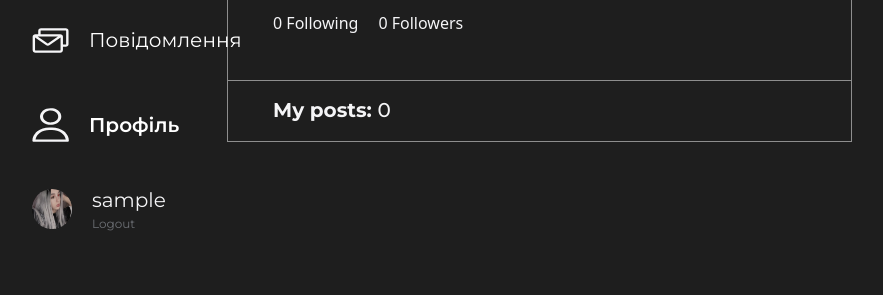
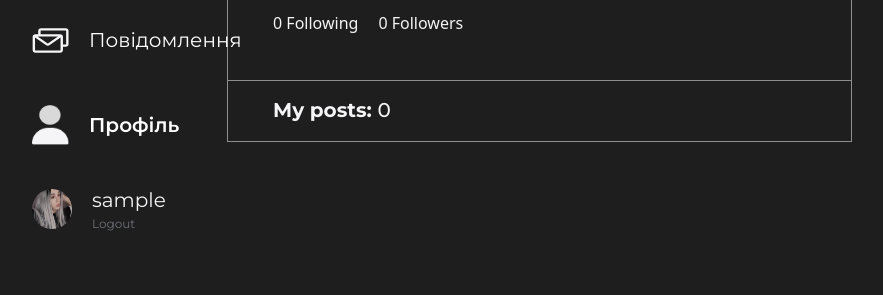
Before and after one commit to Alekssin1/Social-Network, a Django app: template users/templates/users/profile.html in a window 1280 px wide. Shown: the part 438-733 px from the top of the page, without its empty margins (116-999 px from the left). Run offline with Django 3.2, Linux system fonts and the light colour scheme; the template is opened without the code that fills it: values that come from a table or form of the project are taken from there, others are empty; the visitor is signed in with stand-in values (Sample User, id 1); data comes from the database, SQL or seed files in the repository; parts of the project's set-up code (start-up, migrations or seed data) failed here and were passed over.

Commit message:
added active img for profile

```diff
--- a/our_post/templates/our_post/main.html
+++ b/our_post/templates/our_post/main.html
@@ -3,6 +3,10 @@
 
 {% block imgHome %}
 <img class="home_pic" src="{% static 'img/active_home.svg' %}" alt="main_left" />
+{% endblock %}
+
+{% block imgProfile %}
+<img class="profile_pic" src="{% static 'img/profile.svg' %}" alt="profile_left" />
 {% endblock %}
 
 {% block title %}
--- a/our_post/templates/our_post/post.html
+++ b/our_post/templates/our_post/post.html
@@ -7,6 +7,10 @@ Post
 
 {% block imgHome %}
 <img class="home_pic" src="{% static 'img/active_home.svg' %}" alt="main_left" />
+{% endblock %}
+
+{% block profile %}
+<img class="profile_pic" src="{% static 'img/profile.svg' %}" alt="profile_left" />
 {% endblock %}
 
 {% block active_main %}
--- a/templates/base.html
+++ b/templates/base.html
@@ -53,7 +53,8 @@
 
           <div class="profile_in_left_menu left_menu_block left_hover">
             <div class="left_side-img">
-              <img class="profile_pic" src="{% static 'img/profile.svg' %}" alt="profile_left" />
+              {% block imgProfile %}
+              {% endblock %}
             </div>
             <a {% if user.is_authenticated %} href="{{ user.getUsernameProfile }}"  {% else %} href="{% url 'login' %}" {% endif %} style="text-decoration:none;"><span class="profile_left_text text_left {% block active_profile %}{% endblock %}">Профіль</span></a>
           </div>
--- a/templates/basechat.html
+++ b/templates/basechat.html
@@ -67,6 +67,7 @@
 
     <div class="profile_in_left_menu left_menu_block left_hover">
       <div class="left_side-img">
+
         <img
           class="profile_pic"
           src="{% static 'img/profile.svg' %}"
--- a/users/templates/users/profile.html
+++ b/users/templates/users/profile.html
@@ -13,6 +13,10 @@ active_text
 
 {% block imgHome %}
 <img class="home_pic" src="{% static 'img/home.png' %}" alt="main_left" />
+{% endblock %}
+
+{% block imgProfile %}
+<img class="profile_pic" src="{% static 'img/profile-active.png' %}" alt="profile_left" />
 {% endblock %}
 
 {% block css %}
```
Also changed, not shown: chats/migrations/0004_alter_userchatmodel_createdat.py (added), our_post/migrations/0004_alter_postcomment_createdat_alter_userpost_createdat.py (added), static/img/profile-active.png (added), users/migrations/0003_alter_user_avatar.py (added).
